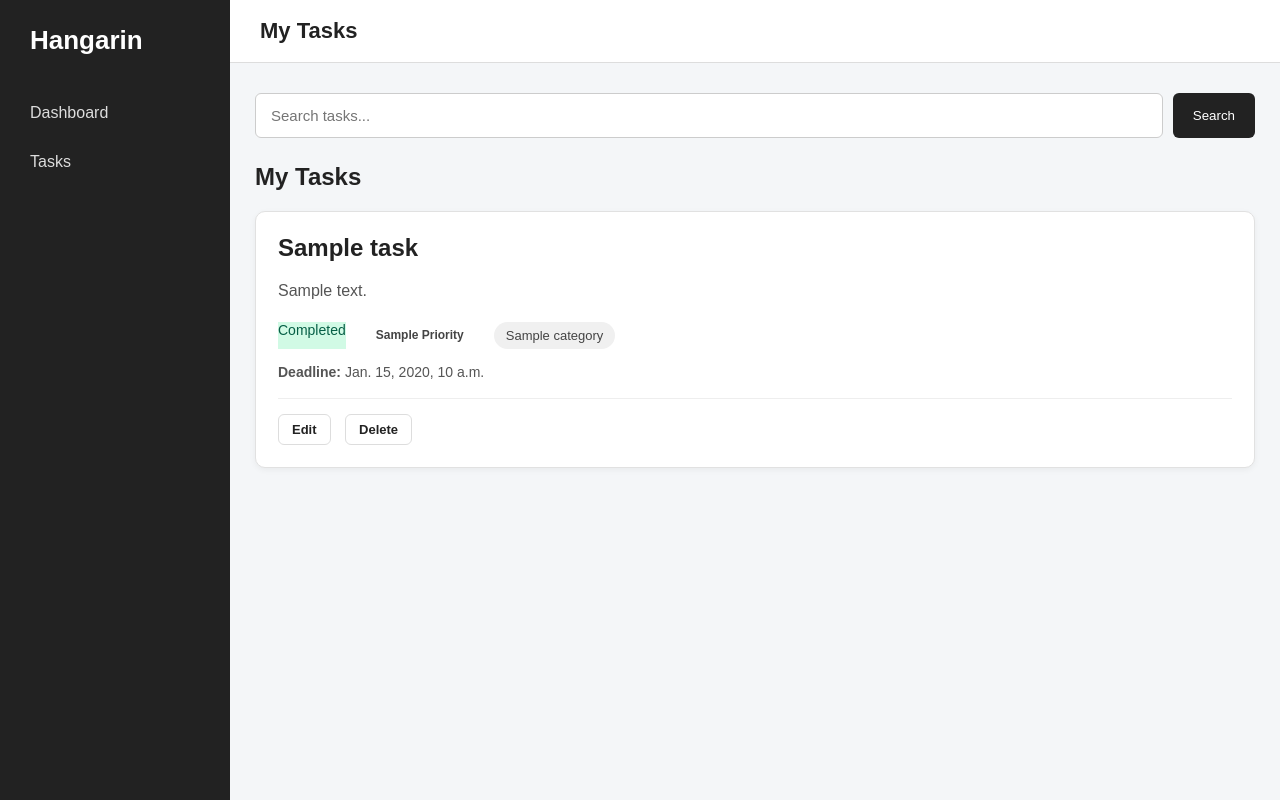
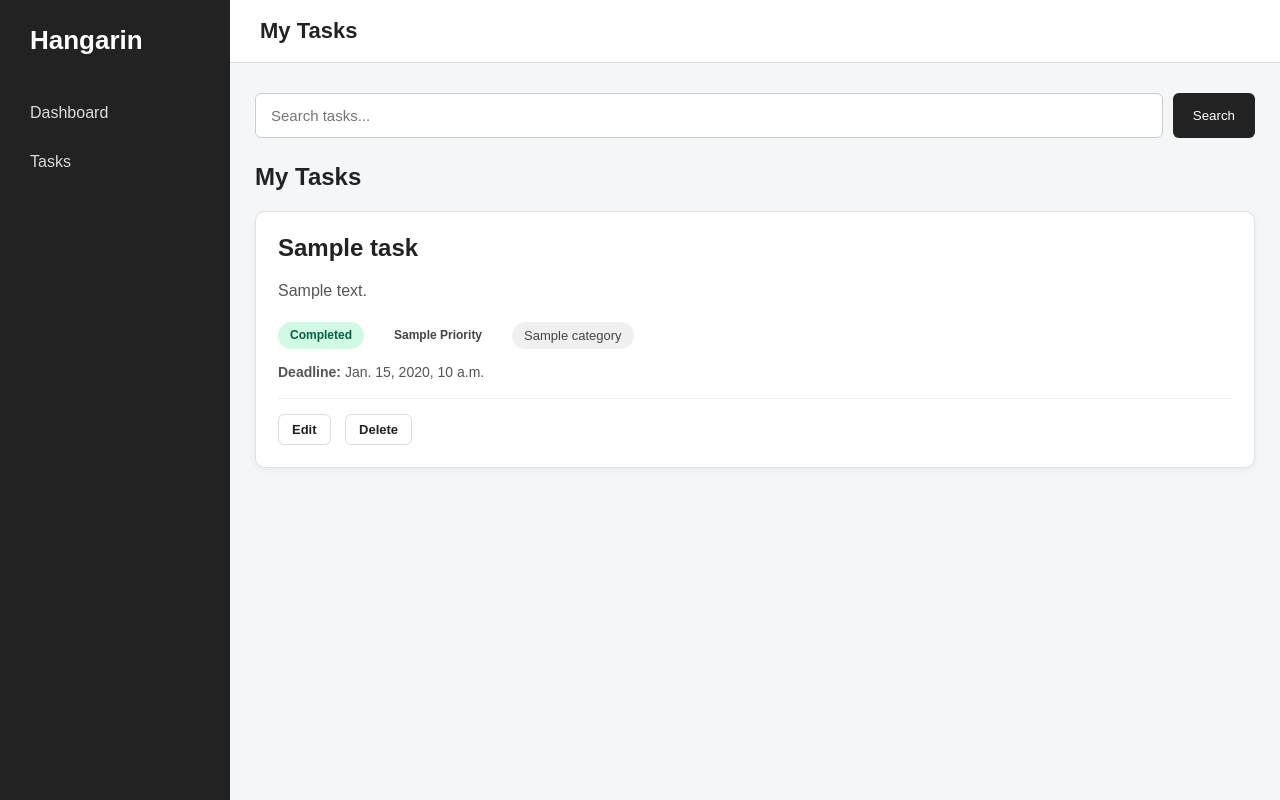
Before and after one commit to arj-i2/hangarin, a Django app: template tasks/templates/tasks/task_list.html in a window 1280 px wide. Run offline with Django 3.2, Linux system fonts and the light colour scheme; the template is opened without the code that fills it: most values are stand-ins (such as "Sample title", 1, 10 or a date in 2020).

Commit message:
fixed tasks status

```diff
--- a/tasks/templates/tasks/task_list.html
+++ b/tasks/templates/tasks/task_list.html
@@ -29,17 +29,22 @@
         <div class="task-info">
 
             {% if task.status == "Pending" %}
-                <span class="status-badge status-pending">
+                <span class="status status-pending">
                     {{ task.status }}
                 </span>
 
             {% elif task.status == "In Progress" %}
-                <span class="status-badge status-progress">
+                <span class="status status-progress">
                     {{ task.status }}
                 </span>
 
             {% elif task.status == "Completed" %}
-                <span class="status-badge status-completed">
+                <span class="status status-completed">
+                    {{ task.status }}
+                </span>
+
+            {% else %}
+                <span class="status">
                     {{ task.status }}
                 </span>
             {% endif %}
```
